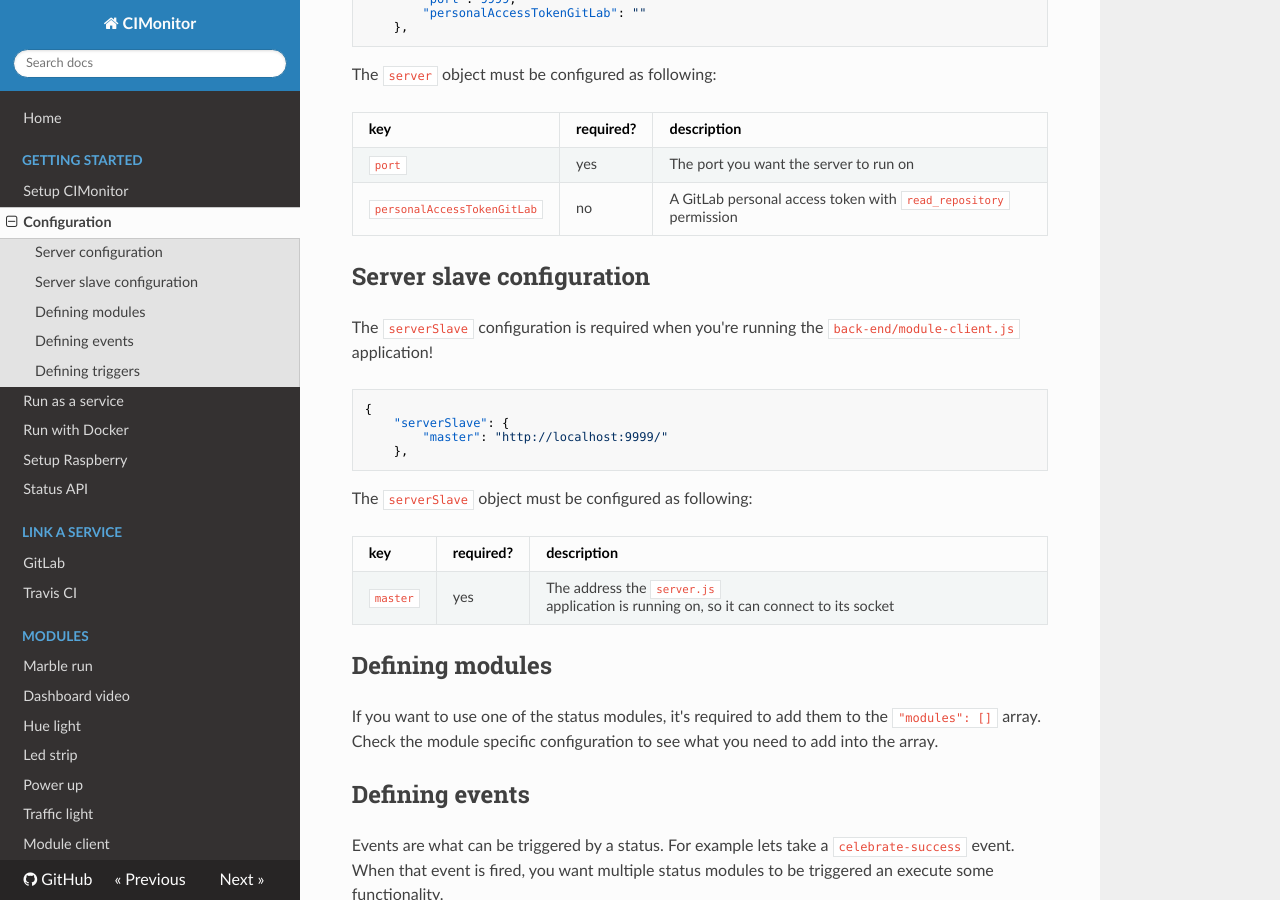
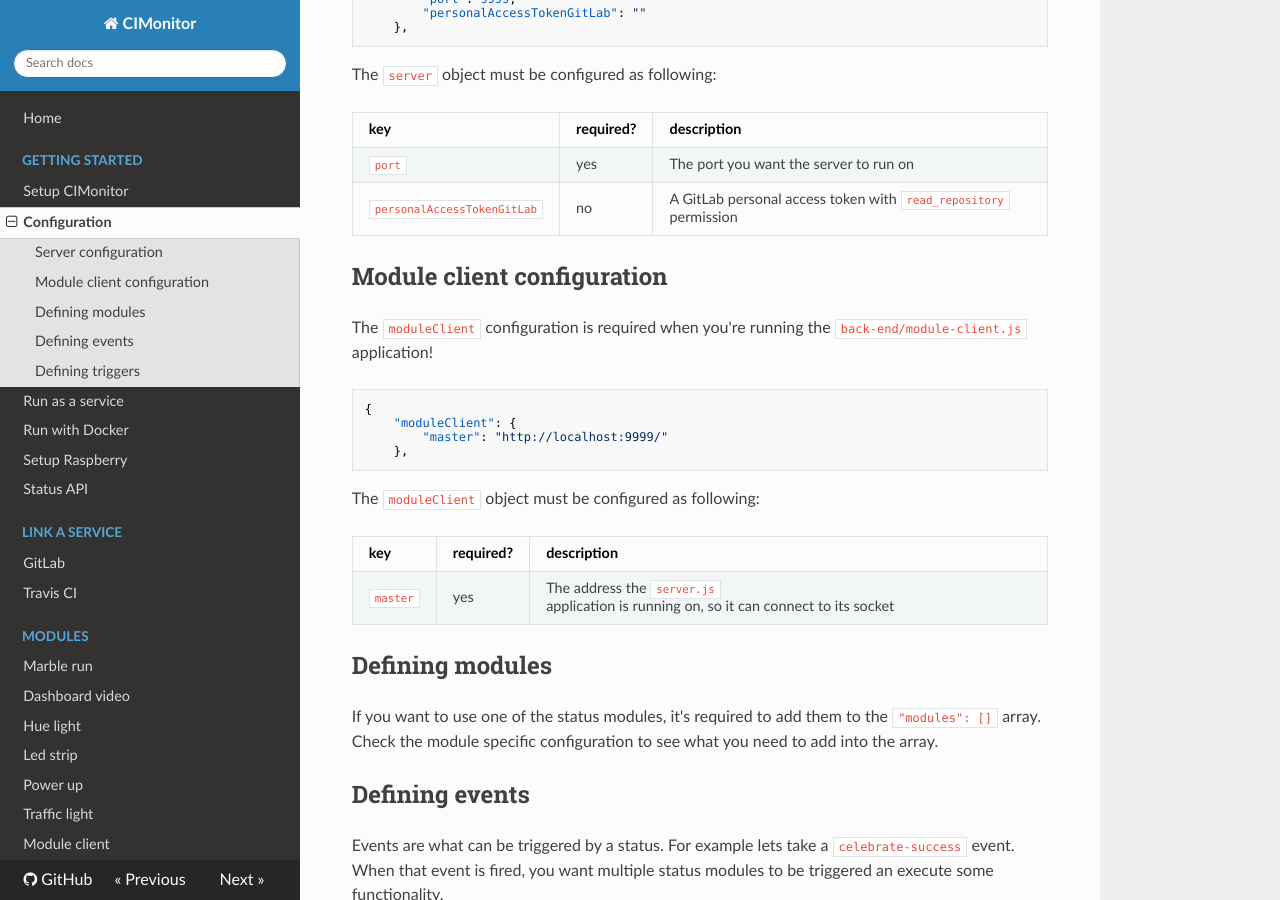
Before and after one commit to FuturePortal/CIMonitor, an MkDocs documentation site: the page built from docs/setup/configuration.md, in a window 1280 px wide and 900 px high, scrolled down 565 px. Built offline with MkDocs 1.6.1, drawn with Linux system fonts in a browser that asks for light colours; nearby versions of some CDN libraries; old or Windows-style settings are respelled for this version of MkDocs.

Commit message:
Fix old slave references

````diff
--- a/docs/setup/configuration.md
+++ b/docs/setup/configuration.md
@@ -34,18 +34,18 @@ The `server` object must be configured as following:
 | `port`                      | yes       | The port you want the server to run on                           |
 | `personalAccessTokenGitLab` | no        | A GitLab personal access token with `read_repository` permission |
 
-## Server slave configuration
+## Module client configuration
 
-The `serverSlave` configuration is required when you're running the `back-end/module-client.js` application!
+The `moduleClient` configuration is required when you're running the `back-end/module-client.js` application!
 
 ```json
 {
-    "serverSlave": {
+    "moduleClient": {
         "master": "http://localhost:9999/"
     },
 ```
 
-The `serverSlave` object must be configured as following:
+The `moduleClient` object must be configured as following:
 
 | key      | required? | description                                                                            |
 | -------- | --------- | -------------------------------------------------------------------------------------- |
````
Also changed, not shown: README.md (+1 -1 lines), 4 other files.
